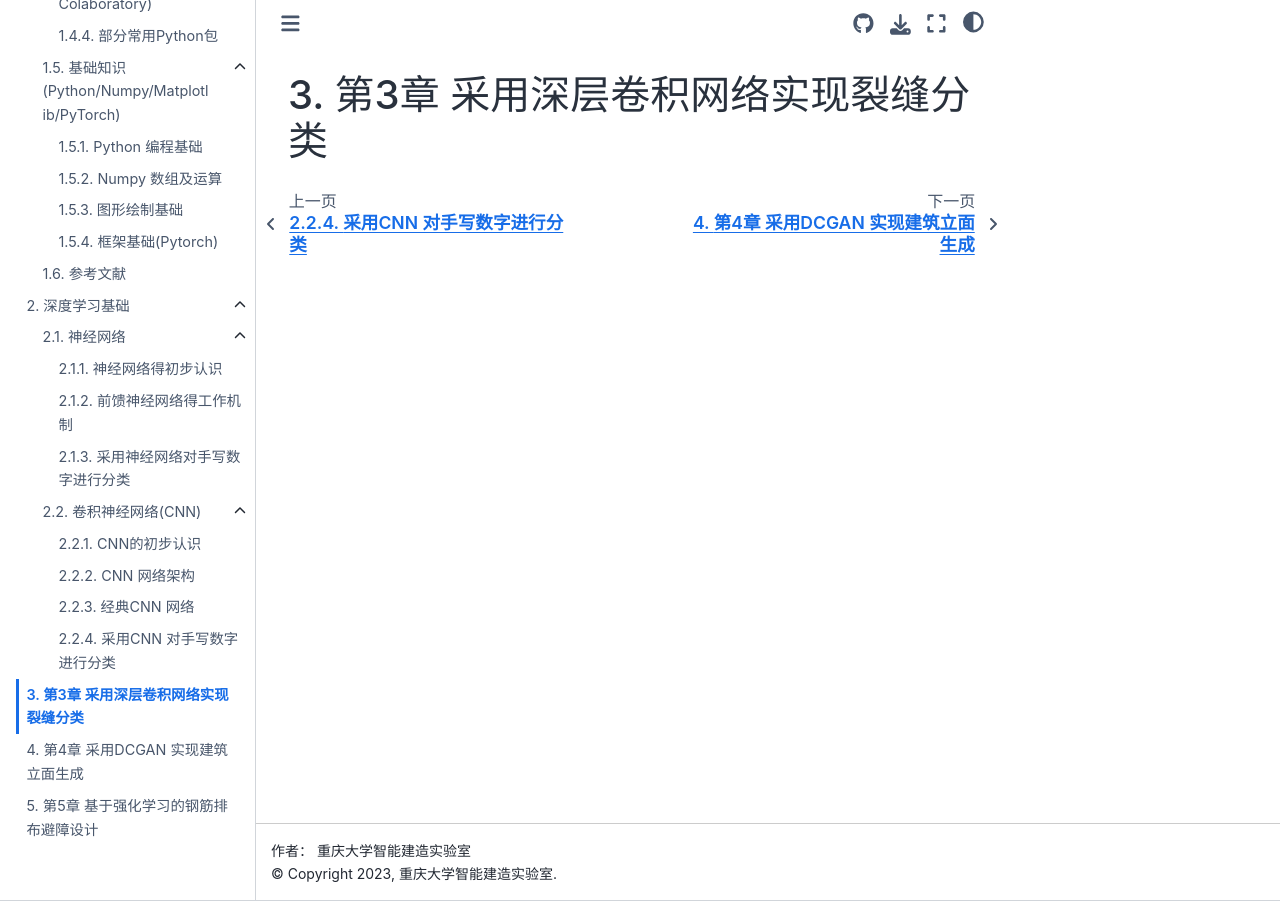
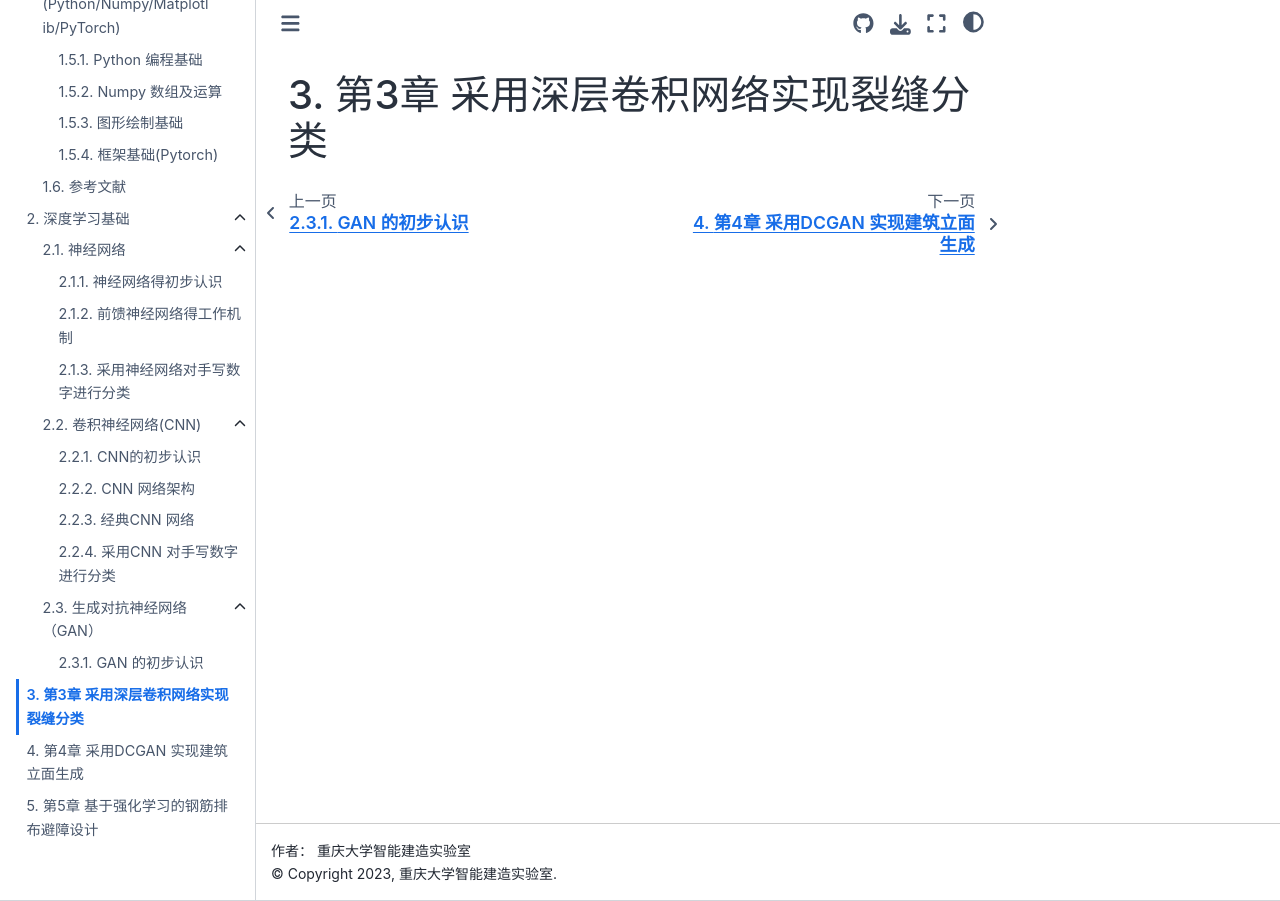
Before and after one commit to iblofcqu/book001, a Sphinx documentation site: the page built from source/3/index.rst, in a window 1280 px wide. Built offline with Sphinx 7.4.7 and the Sphinx Book theme 1.1.4, drawn with Linux system fonts in a browser that asks for light colours; some of the changed lines change nothing that is shown; some of the changed text lies outside the part shown.

Commit message:
docs(2.3.1): 2.3.1
md

````diff
--- /dev/null
+++ b/source/2/2.3/2.3.1.md
@@ -0,0 +1,152 @@
+# GAN 的初步认识
+
+&ensp;&ensp;&ensp;&ensp;
+2018年10月，佳士得（Christies）拍卖行以43.25万美元的价格卖出了一幅画作。令人惊讶的是，这幅画
+作的作者不是人，而是一个神经网络。该神经网络是由一种基于博弈论训练的网络，所以我们又称该架构为生
+成对抗网络（Generative Adversarial Network，GAN）。
+
+&ensp;&ensp;&ensp;&ensp;
+相比于传统神经网络数十年的研究和积累，GAN是一个很新的网络，在2014年由伊恩·古德费洛
+（Ian Goodfellow）提出，并在业界受到了广泛的关注，引用和扩展GAN的工作层出不穷。GAN要解决的问
+题是如何从训练样本中学习出新样本，训练样本是什么，输出就生成什么。训练后的GAN打破了传统神经网络
+架构的局限性，能自主生成全新的数据，而不仅仅是只对输入数据进行类别或数值预测，应用潜力巨大。
+
+1. GAN的概念
+
+&ensp;&ensp;&ensp;&ensp;
+在探索GAN之前，我们先设定一个应用场景。
+
+&ensp;&ensp;&ensp;&ensp;
+一个名画伪造者想伪造一幅达芬奇的画作。开始时，他技术不精，将自己的一些赝品和达芬奇的作品混在一起，
+请艺术商人对每一幅画进行鉴别，并告诉他哪些看起来像真迹、哪些看起来不像真迹。
+
+&ensp;&ensp;&ensp;&ensp;
+伪造者根据艺术商人的反馈，不断改进自己的赝品。同时，随着伪造者的技艺越来越高，艺术商人鉴别赝品的
+能力也越来越强。最后，在双方的不断博弈下，他们手上就拥有了一些非常逼真的赝品。
+
+&ensp;&ensp;&ensp;&ensp;
+这就是GAN的基本原理。这里有两个角色，一个是伪造者，一个是鉴别者。他们训练的目的都是打败对方并提高
+自身能力。因此，从GAN网络的角度看，是一种对抗训练。
+
+2. 对抗训练
+
+&ensp;&ensp;&ensp;&ensp;
+下图是一个神经网络，可以学习分类一幅图像是不是房子的图像。
+
+&ensp;&ensp;&ensp;&ensp;
+如果网络的输入是一幅房子的图像，输出值应该是1，对应真（true）；如果图像不是一幅房子的图像，输出
+值应该是0，对应伪（false）。
+
+:::{figure-md}
+
+<img src="../../_static/2/2.2/2-49.png" alt="图2-49 判断图像是否为建筑的分类器">
+
+图2-49 判断图像是否为建筑的分类器
+
+:::
+
+&ensp;&ensp;&ensp;&ensp;
+接着，我们加大任务难度。改动之前，分类器试图区分一幅图像是不是一幅房子的图像；改动之后，分类器可
+以区分一幅图像是真实的房子的图像还是卡通房子。
+
+:::{figure-md}
+
+<img src="../../_static/2/2.2/2-50.png" alt="图2-50 鉴别图像是否为真实建筑的分类器">
+
+图2-50 鉴别图像是否为真实建筑的分类器
+
+:::
+
+&ensp;&ensp;&ensp;&ensp;
+我们可以把分类器想象成一个侦探。在训练之前，侦探无法很好地分辨真房子和假房子。随着训练的进行，侦
+探的判别能力越来越强，甚至能将卡通房子与真房子区分开来。
+
+&ensp;&ensp;&ensp;&ensp;
+接着，我们不再用一些现有的假的图像，而用一个能生成假图像的网络组件来生成“假”房子。要生成杂乱无章
+的、看起来一点也不像房子的图像并不难，比方说，我们可以随意画一些简单的图形，这时分类器的甄别工作
+也同样轻松。
+
+:::{figure-md}
+
+<img src="../../_static/2/2.2/2-51.png" alt="图2-51 鉴别图像为真实建筑还是生成的“假”建筑的分类器">
+
+图2-51 鉴别图像为真实建筑还是生成的“假”建筑的分类器
+
+:::
+
+&ensp;&ensp;&ensp;&ensp;
+注意，关键的步骤来了！
+
+&ensp;&ensp;&ensp;&ensp;
+现在，假设我们用一个被训练用于生成图像的神经网络，取代之前只能生成低质量图像的组件，我们称它为
+**生成器（generator）**。同时，我们把分类器称为判别器（discriminator），这也是他们在GAN架构中通用的命名。
+
+:::{figure-md}
+
+<img src="../../_static/2/2.2/2-52.png" alt="图2-52 GAN架构示例图">
+
+图2-52 GAN架构示例图
+
+:::
+
+&ensp;&ensp;&ensp;&ensp;
+让我们思考一下该如何训练生成器？如何使生成的图像越来越像真图像？
+
+&ensp;&ensp;&ensp;&ensp;
+训练的关键在于，我们希望奖励哪些行为，惩罚哪些行为。这也正是损失函数的作用。如果图像通过了判别器的检验，我们奖励生成器。如果伪造的图像被识破，我们惩罚生成器。
+
+&ensp;&ensp;&ensp;&ensp;
+判别器的作用是把真实的图像和生成的图像区分开。如果生成器的表现不佳，区分工作就很容易。通过训练生成器，它的表现应该越来越好，并生成越来越逼真的图像。
+
+&ensp;&ensp;&ensp;&ensp;
+随着训练的进展，判别器的表现越来越好，生成器也必须不断进步，才能骗过更好的判别器。最终，生成器也变得非常出色，可以生成足以以假乱真的图像。
+
+&ensp;&ensp;&ensp;&ensp;
+**判别器和生成器是竞争对手（adversary）关系，双方都试图超越、打败对方，并在这个过程中逐步提高。我们称这种架构为生成对抗网络 （Generative Adversarial Network，GAN）**。这个设计非常巧妙！它不仅利用竞争来驱动进步，同时我们也不需要定义具体的规则来编码到损失函数中的真实图像；相反，我们让GAN自己来学习什么是真正的图像。
+
+&ensp;&ensp;&ensp;&ensp;
+这也说明为什么世界顶尖机器学习专家之一的杨立昆，称GAN为“机器学习领域近20年来最酷的想法”。
+
+3. GAN训练
+
+&ensp;&ensp;&ensp;&ensp;
+在GAN的架构中，生成器和判别器都需要训练。我们不希望先用所有的训练数据训练其中任何一方，再训练另一方。我们希望它们能一起学习、一起优化，任何一方都不应该超过另一方太多，在动态博弈中达到平衡状态。
+
+&ensp;&ensp;&ensp;&ensp;
+下面的三步训练循环是实现这一目标的一种方法，也是大多数GAN训练方案的核心。
+
+- 第1步——向判别器展示一个真实的数据样本，告诉它该样本的分类应该是1.0，并用损失来更新判别器，如图2-53所示。
+
+- 第2步——向判别器显示一个生成器的输出，告诉它该样本的分类应该是0.0，如图2-54所示。我们必须注意只用损失来更新判别器，不更新生成器。因为我们不希望它因为被判别器识破而受到奖励。稍后，在编写GAN的代码时，我们将看到具体如何防止更新回到生成器。
+
+- 第3步——向判别器显示一个生成器的输出，判别器的预期输出应该是1.0，如图2-55所示。我们希望生成器能成功骗过判别器，让它误以为图像是真实的，而不是生成的。在这步中，我们只用结果的损失来更新生成器，而不更新判别器。因为我们不希望因为错误分类而奖励判别器。在编码时，这也很容易做到。
+
+:::{figure-md}
+
+<img src="../../_static/2/2.2/2-53.png" alt="图2-53 用真实数据和期望输出值1.0训练鉴别器">
+
+图2-53 用真实数据和期望输出值1.0训练鉴别器
+
+:::
+
+:::{figure-md}
+
+<img src="../../_static/2/2.2/2-54.png" alt="图2-54 用生成器伪造的数据和期望输出值0.0训练判别器">
+
+图2-54 用生成器伪造的数据和期望输出值0.0训练判别器
+
+:::
+
+:::{figure-md}
+
+<img src="../../_static/2/2.2/2-55.png" alt="图2-55 采用伪造数据和期望输出1.0训练生成器">
+
+图2-55 采用伪造数据和期望输出1.0训练生成器
+
+:::
+
+&ensp;&ensp;&ensp;&ensp;
+这些步骤看起来好像很复杂，但是，我们在之后的实践中会发现，它们非常容易通过编码实现。
+
+&ensp;&ensp;&ensp;&ensp;
+然而，成功地设计和训练GAN并不容易。因为GAN的概念还很新，其工作原理以及训练失败的基本理论尚未成熟，正因为我们正在做最前沿的工作，所以任何人都有机会有新的发现和突破，让我们不畏困难、一起努力吧！
--- /dev/null
+++ b/source/2/2.3/index.md
@@ -0,0 +1,15 @@
+# 生成对抗神经网络（GAN）
+
+&ensp;&ensp;&ensp;&ensp;
+生成对抗网络（Generative Adversarial Network, GAN）是神经网络领域的新星，被誉为“机器学习
+领域近20年来最酷的想法”。本节向读者介绍了如何采用生成对抗网络以生成手写数字，并且通过简单的代码
+向读者展示如何使用PyTorch编写、改良GAN神经网络，以及生成高质量图像的卷积GAN、条件式GAN等。
+
+```{toctree}
+---
+maxdepth: 2
+hidden:
+---
+
+2.3.1
+```
--- a/source/2/index.md
+++ b/source/2/index.md
@@ -15,4 +15,5 @@ hidden:
 
 2.1/index
 2.2/index
+2.3/index
 ```
````
Also changed, not shown: source/_static/2/2.2/2-49.png (added), source/_static/2/2.2/2-50.png (added), source/_static/2/2.2/2-51.png (added), source/_static/2/2.2/2-52.png (added), source/_static/2/2.2/2-53.png (added), source/_static/2/2.2/2-54.png (added), source/_static/2/2.2/2-55.png (added).
